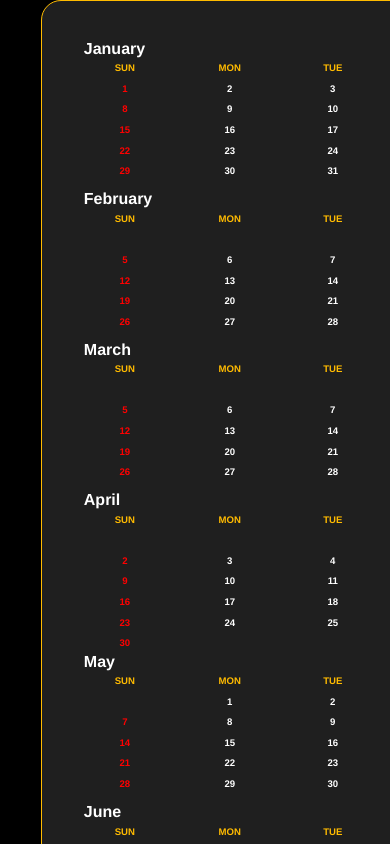
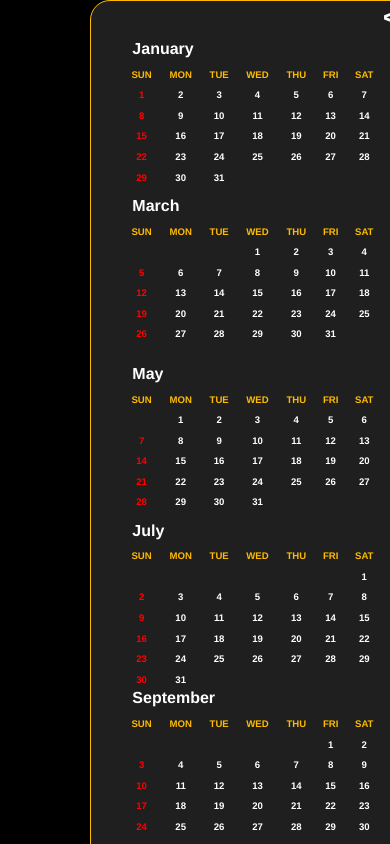
Before and after one commit to suchithkumargm/YM-Calendar, a React (Create React App) app in the folder client/: page / in a window 390 px wide. Shown: the top 844 px of the page. Built offline with nearby package versions, Linux system fonts and the light colour scheme.

Commit message:
grid auto-fit

```diff
--- a/client/src/components/calendar/YearCalendar/YearCalendar.css
+++ b/client/src/components/calendar/YearCalendar/YearCalendar.css
@@ -43,14 +43,15 @@ h1 button {
 }
 
 .calendar-year {
-	margin-left: 45%;
+	min-width: 9rem;
+	margin-left: 42%;
 }
 
 .yearly-calendar {
 	width: 100%;
 	display: grid;
-	grid-template-columns: repeat(auto-fit, minmax(25%, 1fr));
-	grid-template-rows: repeat(3, 1fr);
+	grid-template-columns: repeat(auto-fit, minmax(15rem, 1fr));
+	gap: 0 1rem;
 }
 
 .month {
@@ -60,7 +61,7 @@ h1 button {
 .month h2 {
 	margin-left: 0.6rem;
 	margin-top: 0;
-	margin-bottom: 0.1rem;
+	margin-bottom: 0.5rem;
 	font-size: 1.0rem;
 	line-height: 1rem;
 	letter-spacing: 0em;
@@ -92,43 +93,3 @@ th {
 	color: var(--primary-color);
 	border: 1px solid var(--primary-color);
 }
-
-@media (max-width: 1000px) {
-	.inner-container {
-		height: auto;
-	}
-
-	.yearly-calendar {
-		grid-template-columns: repeat(auto-fit, minmax(33%, 1fr));
-	}
-
-	.month h2 {
-		font-size: 1rem;
-	}
-	.filter{
-		position: inherit;
-	}
-}
-
-@media (max-width: 900px) {
-	.inner-container {
-		width: 90%;
-	}
-
-	.yearly-calendar {
-		grid-template-columns: repeat(auto-fit, minmax(40%, 1fr));
-	}
-
-	.month h2 {
-		font-size: 1rem;
-	}
-}
-
-@media (max-width: 600px) {
-	.inner-container {
-		width: 90%;
-	}
-	.yearly-calendar {
-		grid-template-columns: repeat(auto-fit, minmax(100%, 1fr));
-	}
-}
```
Also changed, not shown: 1 other file (tests, documents, lock files or other folders).
